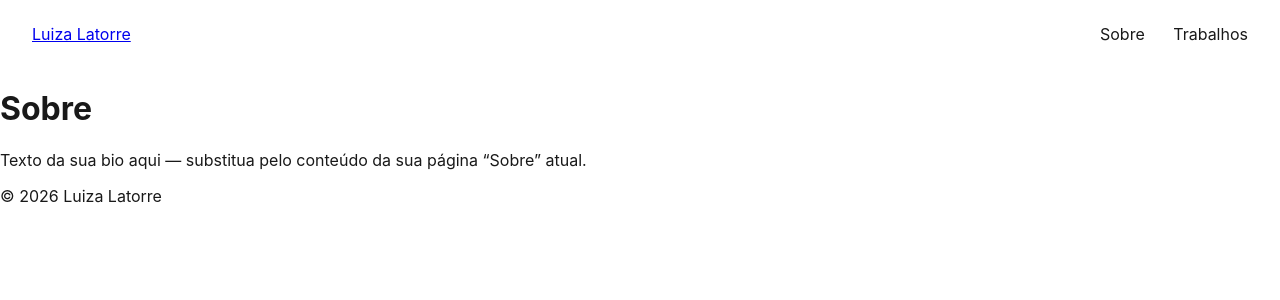
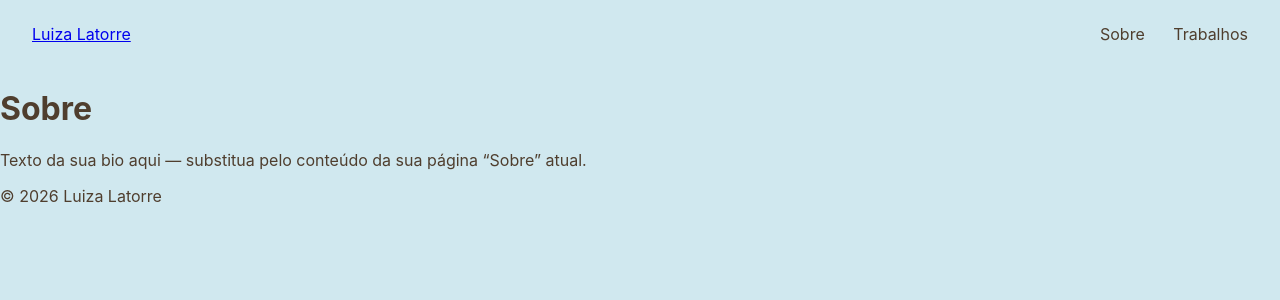
Before and after one commit to luizalatorre/meu-site, a Jekyll site: the page built from sobre.md, in a window 1280 px wide. Shown: the top 300 px of the page. Built offline with Jekyll 4.4.1, drawn with Linux system fonts in a browser that asks for light colours.

Commit message:
novamente

```diff
--- a/assets/css/style.css
+++ b/assets/css/style.css
@@ -3,7 +3,8 @@
 body {
   font-family: -apple-system, "Helvetica Neue", Arial, sans-serif;
   margin: 0;
-  color: #191919;
+  color: #4f3e2e;
+  background-color: #d0e8ef;
 }
 
 .site-header {
```
